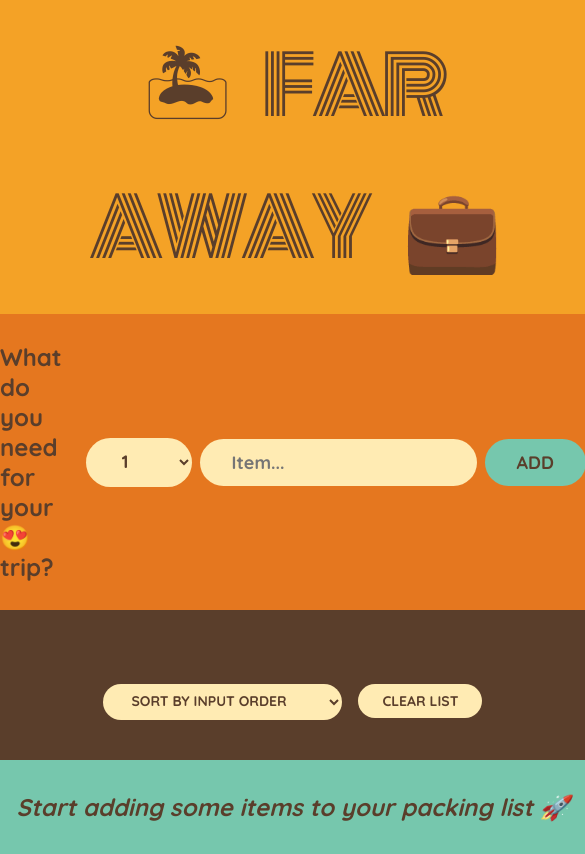
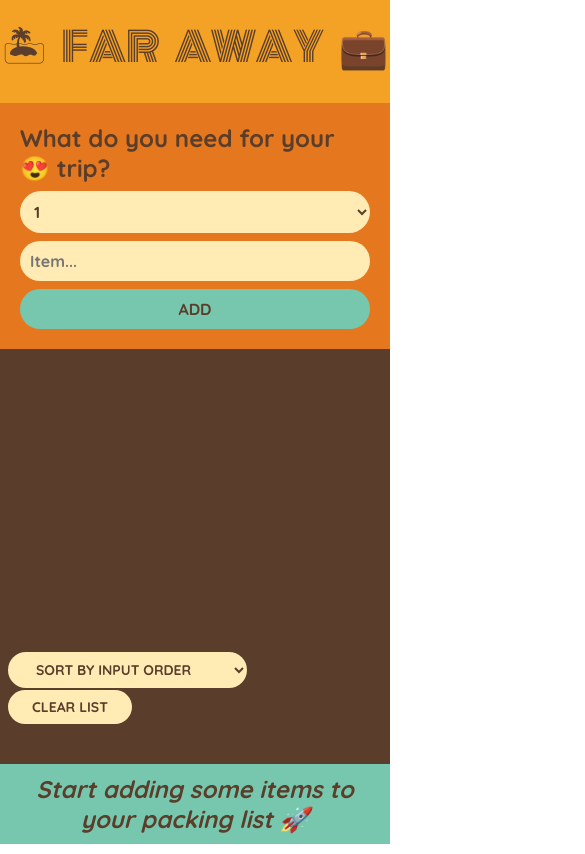
Before and after one commit to FatemehAsi/Travel-list, a React app: page / in a window 390 px wide. Shown: the whole page, 585 px wide, since content can reach past the window. Built offline with nearby package versions, Linux system fonts and the light colour scheme.

Commit message:
Add favicon and title Make the website responsive

```diff
--- a/public/index.html
+++ b/public/index.html
@@ -1,15 +1,17 @@
 <!DOCTYPE html>
 <html lang="en">
+
 <head>
   <meta charset="utf-8" />
   <link rel="icon" href="%PUBLIC_URL%/favicon.ico" />
   <meta name="viewport" content="width=device-width, initial-scale=1" />
   <meta name="theme-color" content="#000000" />
-    <meta
-      name="description"
-      content="Web site created using create-react-app"
-    />
-    <link rel="apple-touch-icon" href="%PUBLIC_URL%/logo192.png" />
+  <meta name="description" content="Web site created using create-react-app" />
+  <!-- <link rel="apple-touch-icon" href="%PUBLIC_URL%/logo192.png" /> -->
+  <link rel="icon" href="%PUBLIC_URL%/favicon.ico" />
+  <link rel="apple-touch-icon" href="%PUBLIC_URL%/apple-touch-icon.png" sizes="180x180" />
+
+
   <!--
       manifest.json provides metadata used when your web app is installed on a
       user's mobile device or desktop. See https://developers.google.com/web/fundamentals/web-app-manifest/
@@ -24,8 +26,9 @@
       work correctly both with client-side routing and a non-root public URL.
       Learn how to configure a non-root public URL by running `npm run build`.
     -->
-    <title>React App</title>
+  <title>Travel List</title>
 </head>
+
 <body>
   <noscript>You need to enable JavaScript to run this app.</noscript>
   <div id="root"></div>
@@ -40,4 +43,5 @@
       To create a production bundle, use `npm run build` or `yarn build`.
     -->
 </body>
+
 </html>
--- a/src/index.css
+++ b/src/index.css
@@ -130,3 +130,42 @@ input[type="checkbox"] {
   font-weight: 700;
   padding: 3.2rem 0;
 }
+
+/* Responsive */
+
+@media (max-width: 768px) {
+  h1 {
+    font-size: 4rem;
+    word-spacing: 10px;
+    letter-spacing: 0;
+    padding: 1.6rem 0;
+  }
+
+  .add-form {
+    flex-direction: column;
+    align-items: stretch;
+    padding: 2rem;
+  }
+
+  .add-form input,
+  .add-form select,
+  .add-form button {
+    width: 100%;
+    padding: 1rem;
+    font-size: 1.6rem;
+  }
+
+  .packing-list {
+    padding: 1rem;
+  }
+
+  .item {
+    flex-direction: column;
+    align-items: flex-start;
+  }
+
+  .stats {
+    padding: 1rem;
+    text-align: center;
+  }
+}
```
Also changed, not shown: public/favicon.ico (added). Lines whose indentation alone changed are shown as unchanged.
